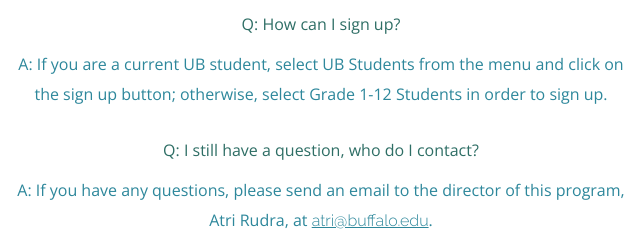
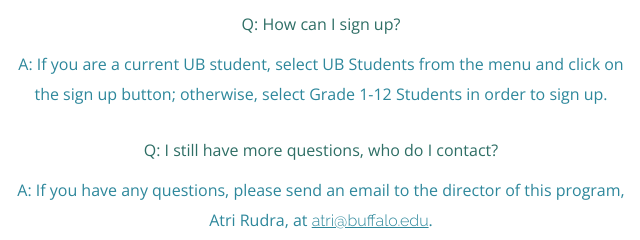
Before and after one commit to Gela/gela.github.io, a plain HTML site: page csedweek/index.html in a window 1280 px wide. Shown: the part 1060-1300 px from the top of the page, 319-959 px from the left. Drawn offline with nearby package versions, Linux system fonts and the light colour scheme.

Commit message:
Just being a grammar nazi

```diff
--- a/csedweek/index.html
+++ b/csedweek/index.html
@@ -76,7 +76,7 @@
 
             <br />
 
-            <p class="question">Q: I still have a question, who do I contact?</p>
+            <p class="question">Q: I still have more questions, who do I contact?</p>
             <p class="answer">A: If you have any questions, please send an email to the director of this program, Atri Rudra, at <a href="mailto:atri@buffalo.edu">atri@buffalo.edu</a>.</p>
 
             <br />
```
